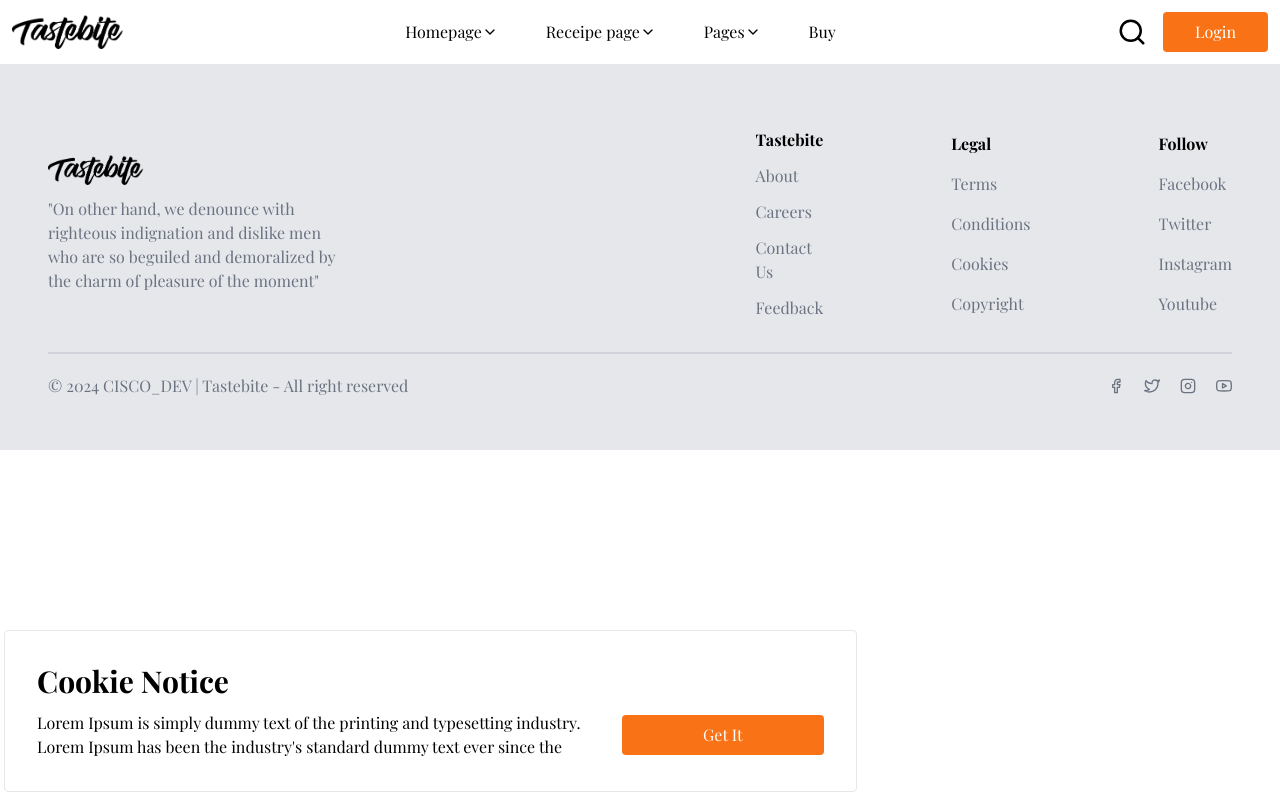
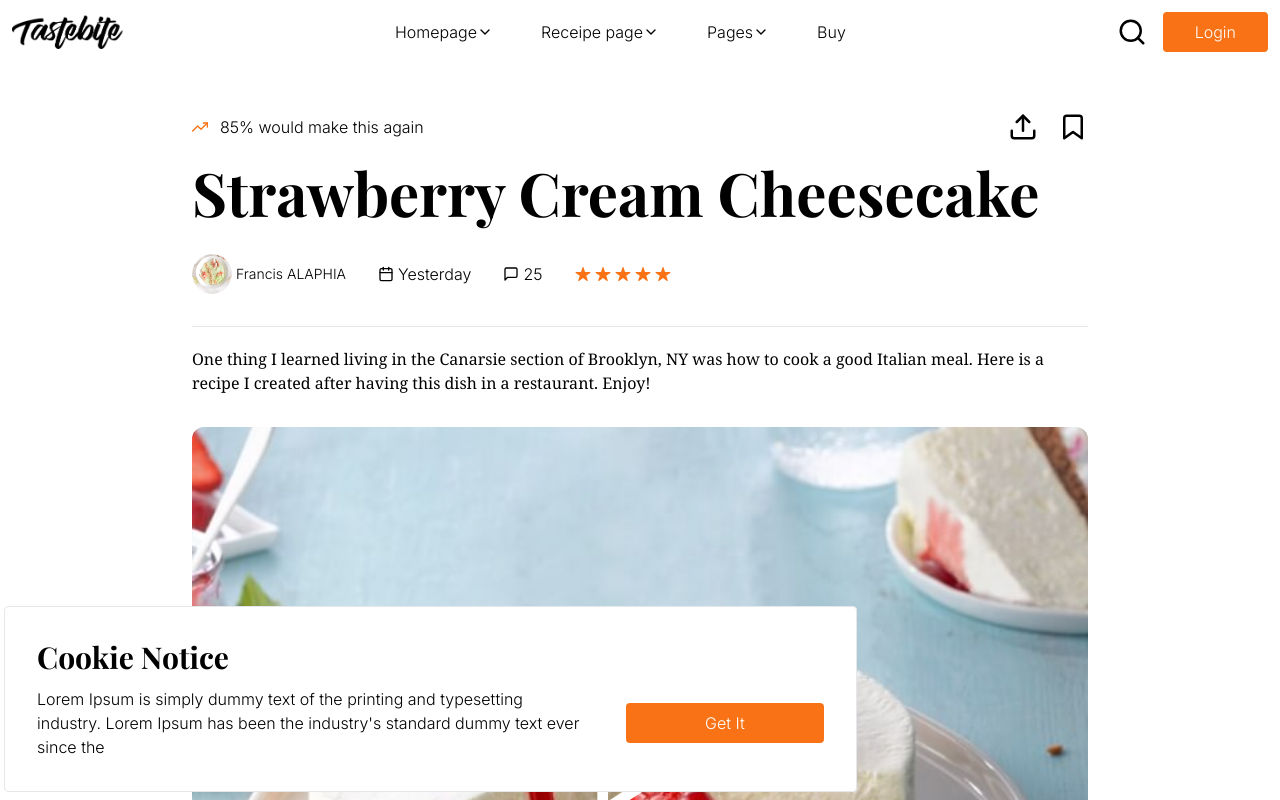
Before and after one commit to francis-tg/tastbite_front, a React (Create React App) app: page /detail/1 in a window 1280 px wide. Shown: the top 800 px of the page. Built offline with nearby package versions, Linux system fonts and the light colour scheme; a web font is replaced by a local one.

Commit message:
start add receipe detail

```diff
--- a/src/App.js
+++ b/src/App.js
@@ -4,6 +4,7 @@ import Navbar from "./components/Navbar";
 import { useEffect } from "react";
 import Footer from "./components/Footer";
 import CookieNotice from "./components/CookieNotice";
+import DetailReceipe from "./pages/DetailReceipe";
 
 function App() {
   useEffect(() => {
@@ -20,7 +21,8 @@ function App() {
     <BrowserRouter>
     <Navbar/>
      <Routes>
-      <Route path="/" element={<Home/>}/>
+        <Route path="/" element={<Home />} />
+        <Route path="/detail/:receipe_id?" element={<DetailReceipe/>}/>
       </Routes>
       <CookieNotice/>
      <Footer/>
--- a/src/components/CookieNotice.jsx
+++ b/src/components/CookieNotice.jsx
@@ -1,8 +1,12 @@
 import React from 'react'
 
 function CookieNotice() {
+    function setCookies() {
+        window.location.reload()
+        return sessionStorage.setItem("set-cookies", true);
+    }
   return (
-      <div className='fixed bottom-2 left-1 p-8 w-2/3 bg-white rounded border'>
+      <div className={sessionStorage.getItem("set-cookies")?'fixed hidden bottom-2 left-1 p-8 w-2/3 bg-white rounded border':'fixed bottom-2 left-1 p-8 w-2/3 bg-white rounded border'}>
           <h1 className='text-3xl font-bold mb-3'>
               Cookie Notice
           </h1>
@@ -11,7 +15,7 @@ function CookieNotice() {
               Lorem Ipsum is simply dummy text of the printing and typesetting industry.
               Lorem Ipsum has been the industry's standard dummy text ever since the
               </p>
-              <button className='p-2 bg-orange-500 w-96 rounded text-white'>Get It</button>
+              <button className='p-2 bg-orange-500 w-96 rounded text-white' onClick={setCookies}>Get It</button>
           </div>
     </div>
   )
--- a/src/components/LatesReceipe.jsx
+++ b/src/components/LatesReceipe.jsx
@@ -1,4 +1,5 @@
 import React from 'react'
+import {useNavigate} from 'react-router-dom'
 const data1 = [
     {
         title: "Caramel Strawberry Milkshake",
@@ -62,6 +63,7 @@ const data1 = [
     }
 ]
 function LatesReceipe() {
+    const navigate = useNavigate()
     return (
         <div className='py-10'>
             <div className="flex flex-col items-center justify-center">
@@ -71,7 +73,7 @@ function LatesReceipe() {
                     </h1>
                     <div className="grid grid-cols-4 gap-8">
                         {data1.map((d, k) => (
-                            <figure key={k} className='w-full card-scale-hover overflow-hidden rounded-lg'>
+                            <figure key={k} className='w-full card-scale-hover overflow-hidden rounded-lg' onClick={()=>navigate("/detail/"+parseInt(k+1))}>
                                 <img src={d.image} className='rounded-lg overflow-hidden' alt='' />
                                 <figcaption className='my-3'>
                                     <h1 className='text-md font-semibold font-serif'>{d.title}</h1>
--- /dev/null
+++ b/src/components/ListItemWithCheckbox.jsx
@@ -0,0 +1,16 @@
+import React from 'react';
+
+const ListItemWithCheckbox = ({ className, keyName, value }) => {
+  return (
+    <li key={keyName} className={className}>
+      <label className="custom-checkbox-label">
+        <input type="checkbox" className="custom-checkbox-input" />
+
+        <span className="custom-checkbox-checkmark"></span>
+        {`${keyName}: ${value}`}
+      </label>
+    </li>
+  );
+};
+
+export default ListItemWithCheckbox;
--- a/src/components/Navbar.jsx
+++ b/src/components/Navbar.jsx
@@ -40,7 +40,7 @@ function Navbar() {
             <div>
                 <img className='w-28' src={require("../img/logo.png")} alt="" />
             </div>
-            <div>
+            <div className='xl:block hidden'>
                 <div className='flex items-center gap-12'>
                     <Link to={"#"} className="flex items-center hover-dropdown">
                         <span>Homepage</span>
--- a/src/index.css
+++ b/src/index.css
@@ -1,9 +1,19 @@
+@import url('https://fonts.googleapis.com/css2?family=Inter:wght@100..900&display=swap');
+
 @tailwind base;
 @tailwind components;
 @tailwind utilities;
 
+body{
+  font-family: "Inter", sans-serif;
+  font-optical-sizing: auto;
+  font-weight:300;
+  font-style: normal;
+  font-variation-settings:
+    "slnt" 0;
+}
 
-body{
+h1,h2,h3,h4,h5,h6{
   font-family: "Playfair Display", serif;
   font-optical-sizing: auto;
   font-style: normal;
@@ -122,3 +132,47 @@ body{
 .overlay-modal{
   background-color: rgba(128, 128, 128, 0.5);
 }
+
+.custom-checkbox-container {
+  display: inline-block;
+}
+
+.custom-checkbox-label {
+  display: inline-flex;
+  align-items: center;
+  cursor: pointer;
+}
+
+.custom-checkbox-input {
+  display: none;
+}
+
+.custom-checkbox-checkmark {
+  width: 25px;
+  height: 25px;
+  border: 2px solid;
+  border-radius: 100%;
+  margin-right: 10px;
+  position: relative;
+}
+
+.custom-checkbox-checkmark::after {
+  content: "";
+  position: absolute;
+  width: 11px;
+  height: 20px;
+  border: solid #ff8800;
+  border-width: 0 3px 3px 0;
+  top:-5px;
+  left: 10px;
+  transform: rotate(45deg);
+  display: none;
+  padding: 5px 0;
+}
+.custom-checkbox-input:checked + .custom-checkbox-checkmark::after {
+  display: block;
+  background-color: white;
+}
+.custom-checkbox-input:checked + .custom-checkbox-checkmark {
+  border-color: #ff8800;
+}
--- /dev/null
+++ b/src/pages/DetailReceipe.jsx
@@ -0,0 +1,210 @@
+import React from "react";
+import {
+	FiUpload,
+	FiBookmark,
+	FiTrendingUp,
+	FiCalendar,
+	FiMessageSquare,
+	FiPlay,
+	FiEdit,
+	FiPrinter,
+} from "react-icons/fi";
+import { IoStar } from "react-icons/io5";
+import ListItemWithCheckbox from "../components/ListItemWithCheckbox";
+const detail = {
+	recipe: {
+		name: "Galaxy Cheesecake",
+		ingredients: {
+			crust: {
+				"graham crackers": "400g",
+				"unsalted butter, melted": "150g",
+			},
+			cheesecake: {
+				marshmallows: "300g",
+				"unsalted butter, melted": "175g",
+				"Philadelphia cream cheese, softened": "500g",
+				"thickened/whipping cream, warm": "250ml",
+				"powdered gelatin + water": "3 tbsp + 3 tbsp",
+				"purple food gel": "5 drops",
+				"blue food gel": "3 drops",
+			},
+		},
+		instructions: [
+			"To prepare crust add graham crackers to a food processor and process until you reach fine crumbs. Add melted butter and pulse 3-4 times to coat crumbs with butter.",
+			"Pour mixture into a 20cm (8”) tart tin. Use the back of a spoon to firmly press the mixture out across the bottom and sides of the tart tin. Chill for 30 min.",
+			"Begin by adding the marshmallows and melted butter into a microwave safe bowl. Microwave for 30 seconds and mix to combine. Set aside.",
+			"Next, add the gelatine and water to a small mixing bowl and mix to combine. Microwave for 30 seconds.",
+			"Add the cream cheese to the marshmallow mixture and use a hand mixer or stand mixer fitted with a paddle attachment to mix until smooth.",
+			"Add the warm cream and melted gelatin mixture and mix until well combined.",
+			"Add 1/3 of the mixture to a mixing bowl, add purple food gel and mix until well combined. Colour 1/3 of the mixture blue. Split the remaining mixture into two mixing bowls, colour one pink and leave the other white.",
+			"Pour half the purple cheesecake mixture into the chill tart crust. Add half the blue and then add the remaining purple and blue in the tart tin. Use a spoon to drizzle some pink cheesecake on top. Use a skewer or the end of a spoon to swirl the pink. Add some small dots of the plain cheesecake mixture to create stars and then sprinkle some more starts on top before chilling for 2 hours.",
+			"Slice with a knife to serve.",
+		],
+	},
+
+	nutrition: {
+		calories: "219.9",
+		total_fat: "10.7 g",
+		saturated_fat: "2.2 g",
+		cholesterol: "37.4 mg",
+		sodium: "120.3 mg",
+		potassium: "32.8 mg",
+		total_carbohydrate: "22.3 g",
+		sugars: "8.4 g",
+		protein: "7.9 g",
+	},
+};
+
+function DetailReceipe() {
+	return (
+		<div className="flex items-center justify-center">
+			<div className=" w-[70%] py-12">
+				<div>
+					<div className="flex items-center gap-10 justify-between">
+						<div className="flex items-center gap-3 ">
+							<FiTrendingUp className="text-orange-500" />
+							85% would make this again
+						</div>
+						<div className="flex items-center gap-5 text-3xl">
+							<FiUpload className="hover:text-orange-500 hover:cursor-pointer" />
+							<FiBookmark className="hover:text-orange-500 hover:cursor-pointer" />
+						</div>
+					</div>
+					<div className="mt-5">
+						<h1 className="text-6xl w-full font-bold">
+							Strawberry Cream Cheesecake
+						</h1>
+					</div>
+					<div className="flex items-center justify-start gap-8 mt-8 mb-8">
+						{/* Profile */}
+						<div className="flex items-center gap-1">
+							<div className="w-10 h-10 rounded-full ">
+								<img
+									src={require("../img/menu10.png")}
+									className="w-10 h-10 rounded-full"
+									alt=""
+								/>
+							</div>
+							<p className="text-sm">Francis ALAPHIA</p>
+						</div>
+
+						<div className="flex items-center gap-1">
+							<FiCalendar />
+							Yesterday
+						</div>
+						<div className="flex items-center gap-1">
+							<FiMessageSquare />
+							25
+						</div>
+						<div className="flex items-center text-orange-500 gap-1">
+							<IoStar />
+							<IoStar />
+							<IoStar />
+							<IoStar />
+							<IoStar />
+						</div>
+					</div>
+					<hr />
+					<p className="font-serif mt-5">
+						One thing I learned living in the Canarsie section of Brooklyn, NY
+						was how to cook a good Italian meal. Here is a recipe I created
+						after having this dish in a restaurant. Enjoy!
+					</p>
+					<div>
+						<div className="relative py-5 mt-3">
+							<img
+								className="w-full rounded-xl h-1/2"
+								src={require("../img/menu1.jpg")}
+								alt=""
+							/>
+							<div className="absolute w-full h-full top-0 flex items-center text-white justify-center cursor-pointer hover:text-orange-500">
+								<FiPlay className=" text-9xl " />
+							</div>
+						</div>
+						<div className="grid grid-cols-2 items-start justify-between">
+							<div className="w-full">
+								<div className="flex text-sm gap-5 items-center">
+									<div className="uppercase">
+										<p className="text-gray-400">Prep time</p>
+										<p>15 Min</p>
+									</div>
+									<hr className="border border-gray h-[50px]" />
+									<div className="uppercase">
+										<p className="text-gray-400">Prep time</p>
+										<p>15 Min</p>
+									</div>
+									<hr className="border border-gray h-[50px]" />
+									<div className="uppercase">
+										<p className="text-gray-400">Servings</p>
+										<p className="flex items-end gap-2">
+											15 people{" "}
+											<FiEdit className="hover:text-orange-500 cursor-pointer" />
+										</p>
+									</div>
+									<hr className="border border-gray h-[50px]" />
+									<div className="text-2xl">
+										<FiPrinter className="hover:text-orange-500 cursor-pointer" />
+									</div>
+								</div>
+								<div>
+									<h1 className="text-3xl font-bold mb-3 mt-5">Ingredients</h1>
+									<h3 className="text-xl font-bold mb-3 mt-5">For Crust</h3>
+									<ul>
+										{Object.entries(
+											detail.recipe.ingredients.crust,
+										).map(([key, value]) =>
+											<ListItemWithCheckbox className="mb-3" key={key} keyName={key} value={value}/>,
+										)}
+									</ul>
+
+									<h3 className="text-xl font-bold mb-3 mt-5"> For Cheesecake</h3>
+									<ul>
+										{Object.entries(
+											detail.recipe.ingredients.cheesecake,
+										).map(([key, value]) =>
+                                           <ListItemWithCheckbox className="mb-3" key={key} keyName={key} value={value}/>,
+										)}
+									</ul>
+
+									<h2 className="text-3xl font-bold mb-3 mt-5">Instructions</h2>
+									<ol className="list-none">
+                                        {detail.recipe.instructions.map((step, index) =>
+                                            <div className="flex items-start gap-2 mb-3">
+                                                <div className="bg-orange-500 w-7 px-2.5 py-1 text-white  h-7 flex-none text-sm rounded-full">{index+1}</div>
+											<li key={index}>
+												{step}
+											</li>
+                                            </div>,
+										)}
+									</ol>
+								</div>
+							</div>
+							<div>
+								<div className="bg-gray-100 w-[60%] p-6 rounded">
+									<h1 className="text-xl font-bold mb-3">Nutrition Facts</h1>
+									<div>
+										{Object.keys(detail.nutrition).map((k, i) =>
+											<div
+												key={i}
+												className="flex justify-between items-center mb-1"
+											>
+												<p>
+													{k}
+												</p>
+												<span>
+													{detail.nutrition[k]}
+												</span>
+											</div>,
+										)}
+									</div>
+								</div>
+							</div>
+						</div>
+					</div>
+				</div>
+			</div>
+		</div>
+	);
+}
+
+export default DetailReceipe;
--- a/src/pages/Home.jsx
+++ b/src/pages/Home.jsx
@@ -12,7 +12,7 @@ function Home() {
         <div className='flex items-center gap-10 bg-slate-300 w-[70%] rounded-l-xl relative'>
             <img src={require("../img/menu1.jpg")} className=' rounded-l-xl' alt="" />
             <div className='p-3 w-1/4 '>
-                <p className='mb-2 flex items-center gap-5 font-serif'>
+                <p className='mb-2 flex items-center gap-5 '>
                     <FiTrendingUp className=' text-orange-500'/>
                     85% would make this again
                 </p>
```
